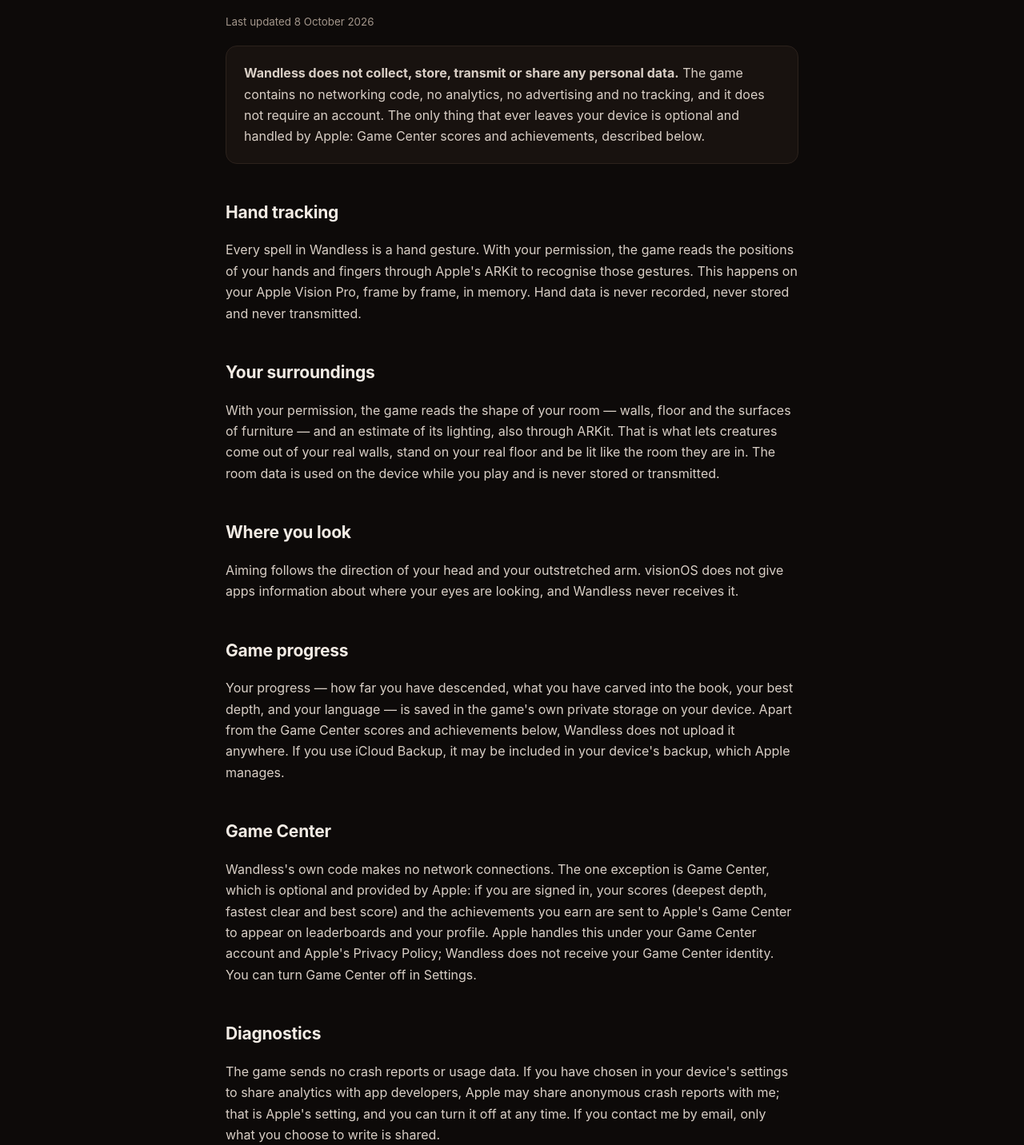
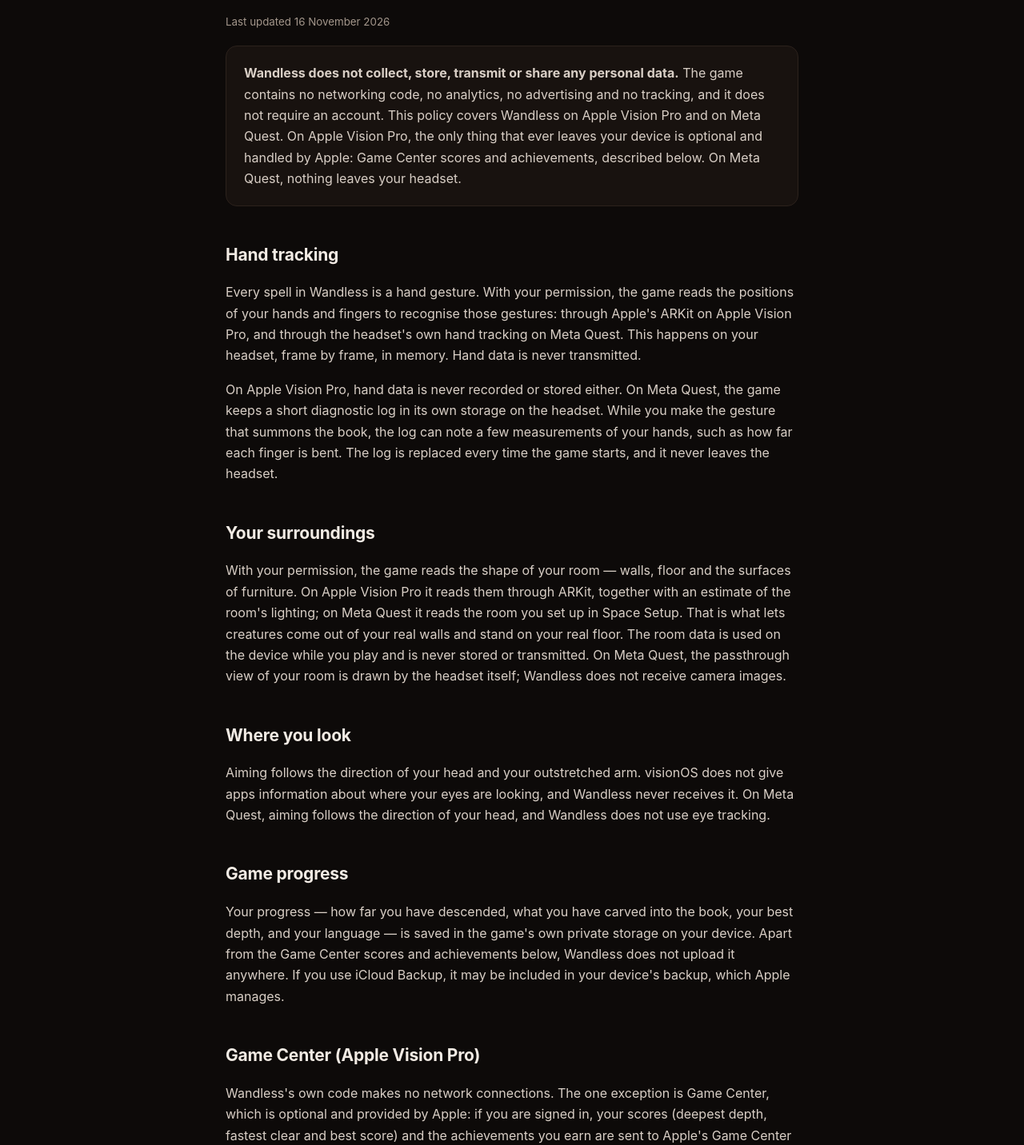
Before and after one commit to alanfeiyuchang/wandless-support, a plain HTML site: page privacy.html in a window 1280 px wide. Shown: the part 171-1603 px from the top of the page at 80% size. Drawn offline with Linux system fonts and the light colour scheme.

Commit message:
Privacy policy covers Wandless on Meta Quest
Nothing leaves the Quest headset: hands through its own hand tracking, the
room from Space Setup, no camera images, aim by head direction, no eye
tracking. The Quest build's diagnostic log on the headset can note summon
gesture measurements; it is replaced at each launch and never leaves the
headset. Meta may show crash reports and usage statistics in its developer
dashboard. Game Center is marked as Apple Vision Pro only. English and
Chinese both updated.

Co-Authored-By: Claude Opus 5.5 <noreply@anthropic.com>

```diff
--- a/privacy.html
+++ b/privacy.html
@@ -23,32 +23,42 @@
 <main class="wrap">
 
   <h1>Privacy Policy</h1>
-  <p><small>Last updated 8 October 2026</small></p>
+  <p><small>Last updated 16 November 2026</small></p>
 
   <div class="card">
     <p style="margin:0"><strong>Wandless does not collect, store, transmit or share any
     personal data.</strong> The game contains no networking code, no analytics, no
-    advertising and no tracking, and it does not require an account. The only thing that
+    advertising and no tracking, and it does not require an account. This policy covers
+    Wandless on Apple Vision Pro and on Meta Quest. On Apple Vision Pro, the only thing that
     ever leaves your device is optional and handled by Apple: Game Center scores and
-    achievements, described below.</p>
+    achievements, described below. On Meta Quest, nothing leaves your headset.</p>
   </div>
 
   <h2>Hand tracking</h2>
   <p>Every spell in Wandless is a hand gesture. With your permission, the game reads the
-  positions of your hands and fingers through Apple's ARKit to recognise those gestures.
-  This happens on your Apple Vision Pro, frame by frame, in memory. Hand data is never
-  recorded, never stored and never transmitted.</p>
+  positions of your hands and fingers to recognise those gestures: through Apple's ARKit on
+  Apple Vision Pro, and through the headset's own hand tracking on Meta Quest. This happens
+  on your headset, frame by frame, in memory. Hand data is never transmitted.</p>
+  <p>On Apple Vision Pro, hand data is never recorded or stored either. On Meta Quest, the
+  game keeps a short diagnostic log in its own storage on the headset. While you make the
+  gesture that summons the book, the log can note a few measurements of your hands, such as
+  how far each finger is bent. The log is replaced every time the game starts, and it never
+  leaves the headset.</p>
 
   <h2>Your surroundings</h2>
   <p>With your permission, the game reads the shape of your room — walls, floor and the
-  surfaces of furniture — and an estimate of its lighting, also through ARKit. That is what
-  lets creatures come out of your real walls, stand on your real floor and be lit like the
-  room they are in. The room data is used on the device while you play and is never stored
-  or transmitted.</p>
+  surfaces of furniture. On Apple Vision Pro it reads them through ARKit, together with an
+  estimate of the room's lighting; on Meta Quest it reads the room you set up in Space
+  Setup. That is what lets creatures come out of your real walls and stand on your real
+  floor. The room data is used on the device while you play and is never stored or
+  transmitted. On Meta Quest, the passthrough view of your room is drawn by the headset
+  itself; Wandless does not receive camera images.</p>
 
   <h2>Where you look</h2>
   <p>Aiming follows the direction of your head and your outstretched arm. visionOS does not
-  give apps information about where your eyes are looking, and Wandless never receives it.</p>
+  give apps information about where your eyes are looking, and Wandless never receives it.
+  On Meta Quest, aiming follows the direction of your head, and Wandless does not use eye
+  tracking.</p>
 
   <h2>Game progress</h2>
   <p>Your progress — how far you have descended, what you have carved into the book, your
@@ -57,7 +67,7 @@
   it anywhere. If you use iCloud Backup, it may be included in your device's backup, which
   Apple manages.</p>
 
-  <h2>Game Center</h2>
+  <h2>Game Center (Apple Vision Pro)</h2>
   <p>Wandless's own code makes no network connections. The one exception is Game Center,
   which is optional and provided by Apple: if you are signed in, your scores (deepest depth,
   fastest clear and best score) and the achievements you earn are sent to Apple's Game
@@ -68,8 +78,10 @@
   <h2>Diagnostics</h2>
   <p>The game sends no crash reports or usage data. If you have chosen in your device's
   settings to share analytics with app developers, Apple may share anonymous crash reports
-  with me; that is Apple's setting, and you can turn it off at any time. If you contact me by
-  email, only what you choose to write is shared.</p>
+  with me; that is Apple's setting, and you can turn it off at any time. On Meta Quest, Meta
+  may show me crash reports and usage statistics for the app in its developer dashboard;
+  Meta collects these under its own privacy policy, and Wandless's own code sends nothing.
+  If you contact me by email, only what you choose to write is shared.</p>
 
   <h2>Children</h2>
   <p>Wandless collects no data from anyone, including children.</p>
@@ -88,32 +100,39 @@
   <hr class="lang">
   <section id="zh" lang="zh-Hans">
     <h1>隐私政策</h1>
-    <p><small>最后更新：2026 年 10 月 8 日</small></p>
+    <p><small>最后更新：2026 年 11 月 16 日</small></p>
 
     <div class="card">
       <p style="margin:0"><strong>Wandless 不收集、不存储、不传输、也不分享任何个人数据。</strong>
-      游戏里没有任何联网代码，没有统计分析、广告或追踪，也不需要账号。唯一会离开你设备的，是由 Apple
-      提供、可选的 Game Center 成绩和成就，见下文。</p>
+      游戏里没有任何联网代码，没有统计分析、广告或追踪，也不需要账号。本政策适用于 Apple Vision Pro 和
+      Meta Quest 上的 Wandless。在 Apple Vision Pro 上，唯一会离开你设备的，是由 Apple
+      提供、可选的 Game Center 成绩和成就，见下文。在 Meta Quest 上，没有任何数据会离开你的头显。</p>
     </div>
 
     <h2>手部追踪</h2>
-    <p>游戏里的每个法术都是一个手势。经你允许后，游戏通过 Apple 的 ARKit 读取双手和手指的位置来识别手势。
-    这些都在你的 Apple Vision Pro 上逐帧在内存中完成，手部数据不会被记录、存储或传输。</p>
+    <p>游戏里的每个法术都是一个手势。经你允许后，游戏读取双手和手指的位置来识别手势：在 Apple Vision Pro
+    上通过 Apple 的 ARKit，在 Meta Quest 上通过头显自带的手部追踪。这些都在你的头显上逐帧在内存中完成，
+    手部数据不会被传输。</p>
+    <p>在 Apple Vision Pro 上，手部数据也不会被记录或存储。在 Meta Quest 上，游戏会在头显上自己的存储空间里保留一份简短的诊断日志：
+    你做召唤魔典的手势时，日志可能会记下几项手部数值，比如每根手指弯曲的程度。这份日志在每次启动游戏时都会被替换，
+    也不会离开头显。</p>
 
     <h2>周围环境</h2>
-    <p>经你允许后，游戏通过 ARKit 读取房间的形状（墙、地面和家具表面）以及光照估计，
-    让怪物能从你真实的墙里出来、站在真实的地面上，并按房间的光线照亮。
-    这些数据只在游玩时于设备上使用，不会被存储或传输。</p>
+    <p>经你允许后，游戏读取房间的形状（墙、地面和家具表面）：在 Apple Vision Pro 上通过 ARKit，
+    同时读取房间的光照估计；在 Meta Quest 上读取你在「空间设置」（Space Setup）中设置的房间。
+    这让怪物能从你真实的墙里出来、站在真实的地面上。这些数据只在游玩时于设备上使用，不会被存储或传输。
+    在 Meta Quest 上，你看到的房间透视画面由头显自己绘制，Wandless 不会获得摄像头画面。</p>
 
     <h2>你看向哪里</h2>
-    <p>瞄准依据的是头部朝向和你伸出的手臂。visionOS 不向任何 app 提供眼睛注视的位置，Wandless 也从未获得这类信息。</p>
+    <p>瞄准依据的是头部朝向和你伸出的手臂。visionOS 不向任何 app 提供眼睛注视的位置，Wandless 也从未获得这类信息。
+    在 Meta Quest 上，瞄准依据的是头部朝向，Wandless 不使用眼动追踪。</p>
 
     <h2>游戏进度</h2>
     <p>你的进度（下潜到哪一层、魔典上刻下的内容、最深纪录和语言）保存在设备上游戏自己的私有存储里，
     除下面的 Game Center 成绩和成就外，Wandless 不会把它上传到任何地方。如果你开启了 iCloud 云备份，
     它可能包含在由 Apple 管理的设备备份中。</p>
 
-    <h2>Game Center</h2>
+    <h2>Game Center（Apple Vision Pro）</h2>
     <p>游戏自己的代码不发起任何网络连接。唯一例外是 Apple 提供的、可选的 Game Center：如果你已登录，
     你的成绩（最深深度、最快通关、最高分）和获得的成就会发送到 Apple 的 Game Center，显示在排行榜和你的个人资料中。
     这由 Apple 按你的 Game Center 账户和 Apple 隐私政策处理，Wandless 不会获得你的 Game Center 身份。
@@ -122,6 +141,8 @@
     <h2>诊断信息</h2>
     <p>游戏不发送崩溃报告或使用数据。如果你在设备设置中选择了与 app 开发者共享分析数据，
     Apple 可能会把匿名的崩溃报告提供给我；这是 Apple 的设置，你可以随时关闭。
+    在 Meta Quest 上，Meta 可能会在开发者后台向我展示这个 app 的崩溃报告和使用统计；
+    这些由 Meta 按其隐私政策收集，Wandless 自己的代码不发送任何内容。
     如果你通过邮件联系我，只会分享你自己写下的内容。</p>
 
     <h2>儿童</h2>
```
